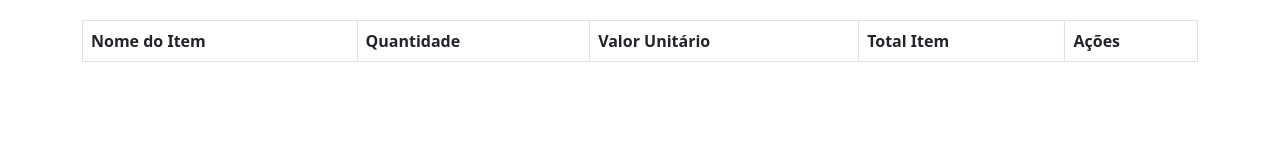
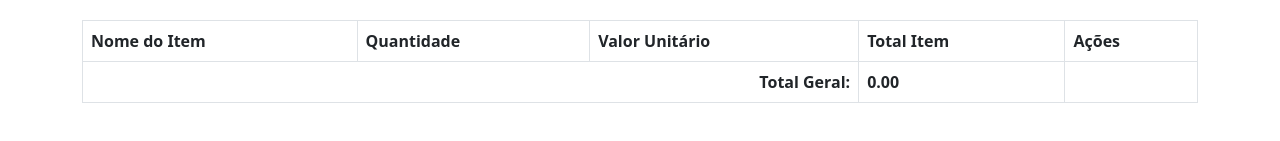
Before and after one commit to thiagoluiz/appMercado, a plain HTML site: page index.html in a window 1280 px wide. Shown: the part 253-394 px from the top of the page. Drawn offline with nearby package versions, Linux system fonts and the light colour scheme.

Commit message:
Update index.html
Total geral adicionado

```diff
--- a/index.html
+++ b/index.html
@@ -45,6 +45,13 @@
                 </tr>
             </thead>
             <tbody id="itemTableBody"></tbody>
+            <tfoot>
+                <tr>
+                    <th colspan="3" class="text-end">Total Geral:</th>
+                    <th id="grandTotal">0.00</th>
+                    <th></th>
+                </tr>
+            </tfoot>
         </table>
     </div>
 
@@ -56,6 +63,7 @@
         const itemTotal = document.getElementById('itemTotal');
         const addItemButton = document.getElementById('addItem');
         const itemTableBody = document.getElementById('itemTableBody');
+        const grandTotal = document.getElementById('grandTotal');
 
         let items = JSON.parse(localStorage.getItem('items')) || [];
 
@@ -67,6 +75,12 @@
             const quantity = parseFloat(itemQuantity.value) || 0;
             const value = parseFloat(itemValue.value) || 0;
             itemTotal.value = (quantity * value).toFixed(2);
+        }
+
+        // Função para calcular Total Geral
+        function calculateGrandTotal() {
+            const total = items.reduce((sum, item) => sum + item.total, 0);
+            grandTotal.textContent = total.toFixed(2);
         }
 
         // Renderizar Itens
@@ -87,6 +101,7 @@
                 `;
                 itemTableBody.innerHTML += row;
             });
+            calculateGrandTotal(); // Atualiza o Total Geral
         }
 
         // Adicionar Item
@@ -117,7 +132,6 @@
             itemValue.value = item.value;
             itemTotal.value = item.total;
 
-            // Remove o item da lista para edição
             items.splice(index, 1);
             localStorage.setItem('items', JSON.stringify(items));
             renderItems();
```
